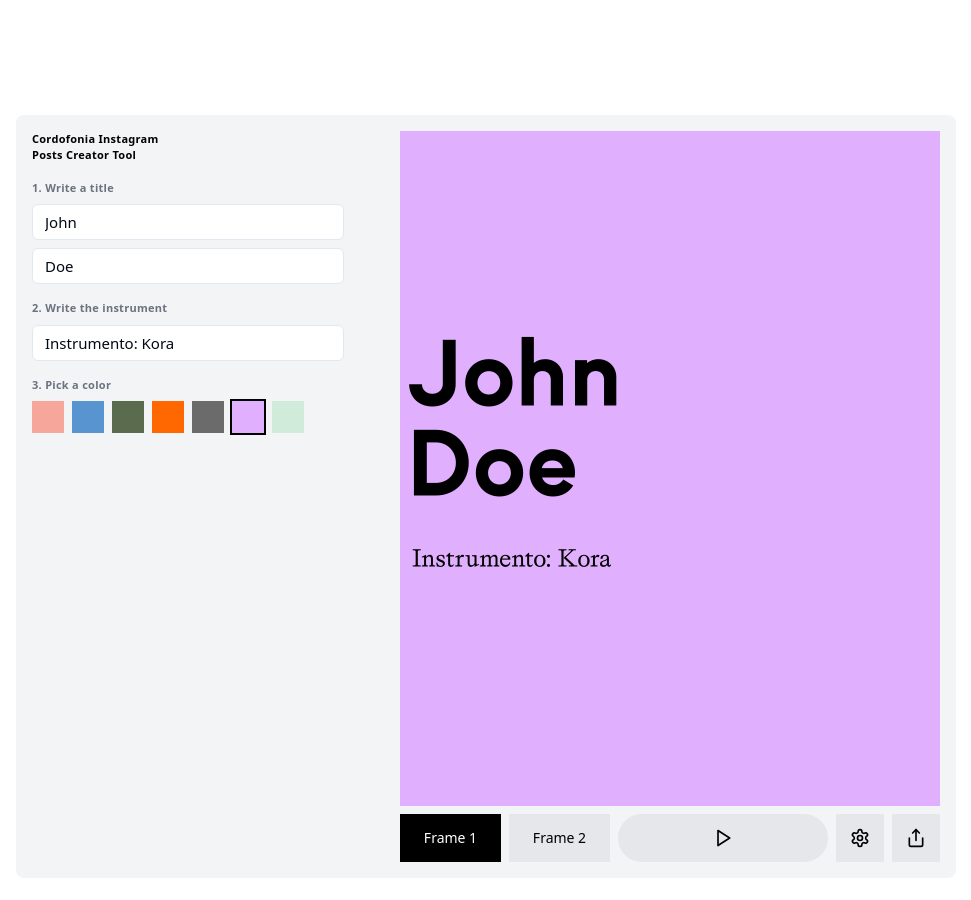
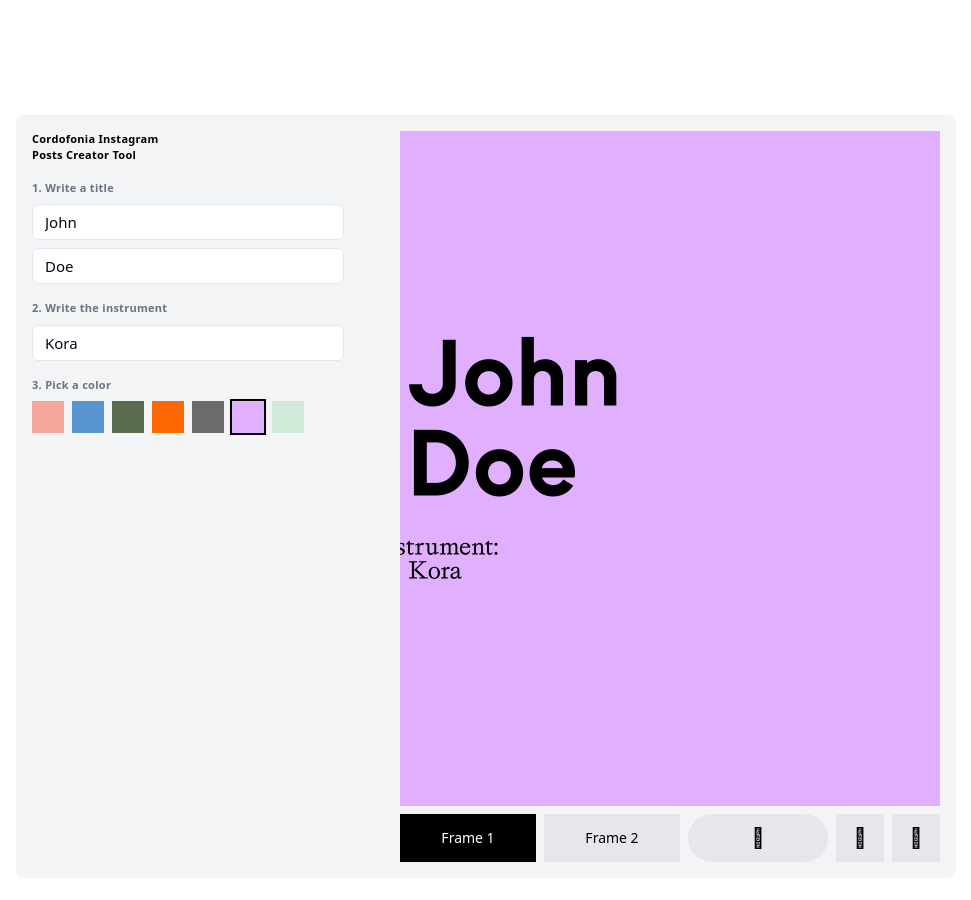
Before and after one commit to luciaspring/Cordofonia_App, a Next.js app: page / in a window 1280 px wide. Shown: the top 900 px of the page, without its empty margins (154-1125 px from the left). Built offline with nearby package versions, Linux system fonts and the light colour scheme; a web font is replaced by a local one.

Commit message:
Updated InstagramPostCreator.tsx

```diff
--- a/app/components/InstagramPostCreator.tsx
+++ b/app/components/InstagramPostCreator.tsx
@@ -6,10 +6,20 @@ import { Button } from "@/components/ui/button"
 import { Input } from "@/components/ui/input"
 import { Label } from "@/components/ui/label"
 import { Slider } from "@/components/ui/slider"
-import { PlayIcon, PauseIcon, RotateCcwIcon, ShareIcon, Settings } from 'lucide-react'
 import { Dialog, DialogContent, DialogHeader, DialogTitle } from "@/components/ui/dialog"
 import { Select, SelectContent, SelectItem, SelectTrigger, SelectValue } from "@/components/ui/select"
 import BezierEasing from 'bezier-easing'
+
+const ExportIcon: React.FC<{ className?: string }> = ({ className = '' }) => (
+  <svg
+    xmlns="http://www.w3.org/2000/svg"
+    viewBox="0 0 24 24"
+    fill="currentColor"
+    className={className}
+  >
+    <path d="M11.47 1.72a.75.75 0 0 1 1.06 0l3 3a.75.75 0 0 1-1.06 1.06l-1.72-1.72V7.5h-1.5V4.06L9.53 5.78a.75.75 0 0 1-1.06-1.06l3-3ZM11.25 7.5V15a.75.75 0 0 0 1.5 0V7.5h3.75a3 3 0 0 1 3 3v9a3 3 0 0 1-3 3h-9a3 3 0 0 1-3-3v-9a3 3 0 0 1 3-3h3.75Z" />
+  </svg>
+);
 
 const SUL_SANS = 'SulSans-Bold'
 const AFFAIRS = 'Affairs-Regular'
@@ -123,7 +133,7 @@ const FieldGroup: React.FC<{ step: number; label: string; children: React.ReactN
 export default function InstagramPostCreator() {
   // ─── STATE HOOKS ────────────────────────────────────────────────────────────────
   const [titles, setTitles] = useState<string[]>(['John', 'Doe'])
-  const [subtitle, setSubtitle] = useState('Instrumento: Kora')
+  const [subtitle, setSubtitle] = useState('Kora')
   const [backgroundColor, setBackgroundColor] = useState('#E0B0FF')
   const [currentFrame, setCurrentFrame] = useState(1)
   const [isPlaying, setIsPlaying] = useState(false)
@@ -398,14 +408,23 @@ export default function InstagramPostCreator() {
 
     const tremXsub = (Math.random() - 0.5) * tremblingIntensity
     const tremYsub = (Math.random() - 0.5) * tremblingIntensity
+
     ctx.save()
-    ctx.translate(subPos.x + subPos.width/2 + tremXsub, subPos.y + subPos.height/2 + tremYsub)
+    ctx.translate(
+      subPos.x + subPos.width/2 + tremXsub,
+      subPos.y + subPos.height/2 + tremYsub
+    )
     ctx.rotate(subPos.rotation)
     ctx.font = `${subPos.fontSize}px "${AFFAIRS}", sans-serif`
     ctx.fillStyle = getContrastColor(backgroundColor)
     ctx.textBaseline = 'middle'
     ctx.textAlign = 'center'
-    ctx.fillText(subtitle, 0, 0)
+
+    // draw "Instrument:" on the first line
+    ctx.fillText('Instrument:', 0, -subPos.fontSize / 2)
+    // draw the actual instrument name underneath
+    ctx.fillText(subtitle, 0, subPos.fontSize / 2)
+
     ctx.restore()
   }
 
@@ -550,7 +569,11 @@ export default function InstagramPostCreator() {
     ctx.fillStyle    = getContrastColor(backgroundColor)
     ctx.textBaseline = 'middle'
     ctx.textAlign    = 'center'
-    ctx.fillText(subtitle, 0, 0)
+
+    // draw two lines for subtitle
+    ctx.fillText('Instrument:', 0, -sub2.fontSize / 2)
+    ctx.fillText(subtitle, 0, sub2.fontSize / 2)
+
     ctx.restore()
   }
 
@@ -1522,14 +1545,17 @@ export default function InstagramPostCreator() {
             </div>
             <div className="flex w-full gap-2 mx-auto">
               <div
-                className={`relative flex gap-2 flex-1 ${isPlaying ? 'merge gooey' : ''}`}
+                className={`relative flex gap-2 flex-[2] ${isPlaying ? 'merge gooey' : ''}`}
               >
                 {/* Frame 1 */}
                 <Button
                   onClick={() => handleFrameChange(1)}
                   className={`
                     flex-1 h-12 rounded-none
-                    ${currentFrame === 1 ? 'bg-black text-white' : 'bg-gray-200 text-black hover:bg-gray-400'}
+                    ${currentFrame === 1
+                      ? 'bg-black text-white hover:bg-[#9E9E9E] hover:text-black'
+                      : 'bg-gray-200 text-black hover:bg-[#9E9E9E] hover:text-black'
+                    }
                   `}
                 >
                   {!isPlaying && 'Frame 1'}
@@ -1540,7 +1566,10 @@ export default function InstagramPostCreator() {
                   onClick={() => handleFrameChange(2)}
                   className={`
                     flex-1 h-12 rounded-none
-                    ${currentFrame === 2 ? 'bg-black text-white' : 'bg-gray-200 text-black hover:bg-gray-400'}
+                    ${currentFrame === 2
+                      ? 'bg-black text-white hover:bg-[#9E9E9E] hover:text-black'
+                      : 'bg-gray-200 text-black hover:bg-[#9E9E9E] hover:text-black'
+                    }
                   `}
                 >
                   {!isPlaying && 'Frame 2'}
@@ -1560,33 +1589,47 @@ export default function InstagramPostCreator() {
                 )}
               </div>
 
-              {/* ── Play / Pause – fixed 56 px (h & w) ── */}
+              {/* ── Play / Pause – fixed height but flex-1 width ─────────────────── */}
               <Button
                 onClick={togglePlay}
                 className={`
                   flex-1 h-12 rounded-full flex items-center justify-center
-                  ${isPlaying ? 'bg-black text-white' : 'bg-gray-200 text-black hover:bg-gray-400'}
-                  active:bg-black active:text-white
+                  ${isPlaying
+                    ? 'bg-black text-white hover:bg-[#9E9E9E] hover:text-black'
+                    : 'bg-gray-200 text-black hover:bg-[#9E9E9E] hover:text-black'
+                  }
                   transition-colors
                 `}
               >
-                {isPlaying ? <PauseIcon className="h-5 w-5" /> : <PlayIcon className="h-5 w-5" />}
+                {isPlaying
+                  ? <span className="sf-icon text-xl">􀊅</span>
+                  : <span className="sf-icon text-xl">􀊄</span>}
               </Button>
 
-              {/* Settings – 48 px */}
+              {/* ── Settings – 48 px square ─────────────────────────────────────── */}
               <Button
                 onClick={() => setSettingsOpen(true)}
-                className="w-12 h-12 rounded-none bg-gray-200 hover:bg-gray-300 flex items-center justify-center"
+                className="
+                  w-12 h-12 rounded-none
+                  bg-gray-200 text-black
+                  hover:bg-[#9E9E9E] hover:text-black
+                  flex items-center justify-center
+                "
               >
-                <Settings className="h-5 w-5 text-black" />
+                <span className="sf-icon text-xl">􀌆</span>
               </Button>
 
-              {/* Export – 48 px */}
+              {/* ── Export – 48 px square ───────────────────────────────────── */}
               <Button
                 onClick={exportVideo}
-                className="w-12 h-12 rounded-none bg-gray-200 hover:bg-gray-300 flex items-center justify-center"
+                className="
+                  w-12 h-12 rounded-none
+                  bg-gray-200 text-black
+                  hover:bg-[#9E9E9E] hover:text-black
+                  flex items-center justify-center
+                "
               >
-                <ShareIcon className="h-5 w-5 text-black" />
+                <span className="sf-icon text-xl">􀈂</span>
               </Button>
             </div>
           </div>
```
